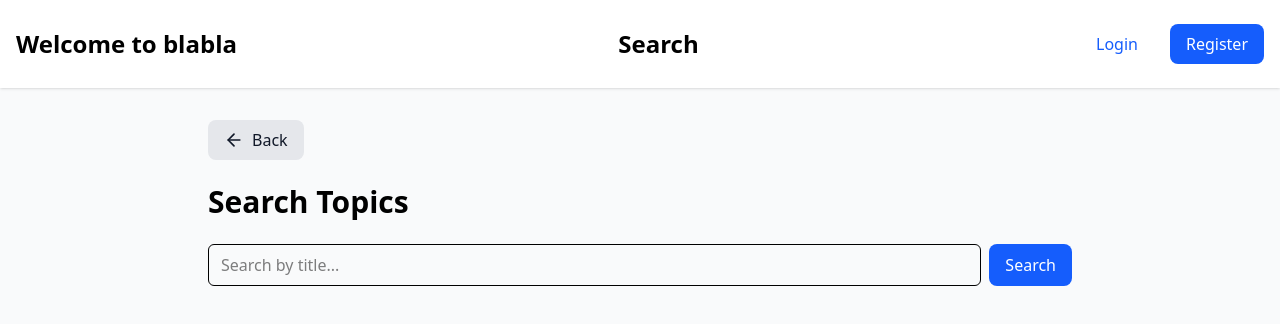
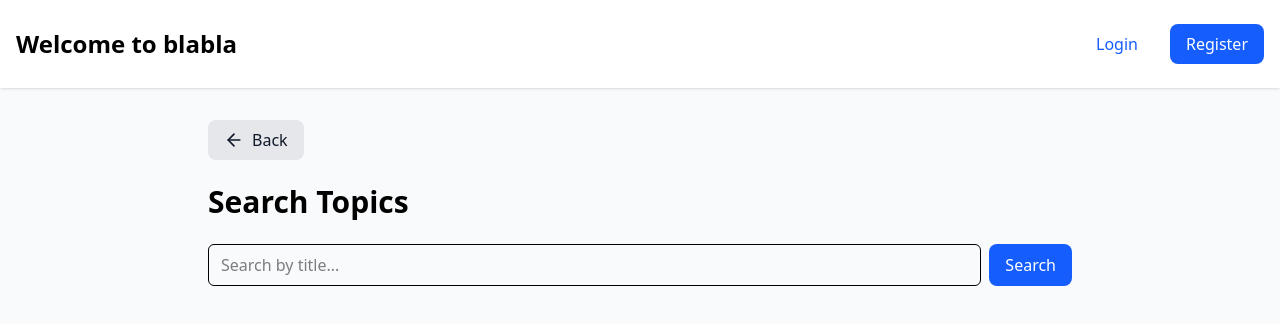
Before and after one commit to Lvhacker1/fullstack-forum-app, a Next.js app: page /search in a window 1280 px wide. Shown: the top 324 px of the page. Built offline with nearby package versions, Linux system fonts and the light colour scheme.

Commit message:
remove searchLink from header

```diff
--- a/components/layout/Header.tsx
+++ b/components/layout/Header.tsx
@@ -32,9 +32,6 @@ const Header = ({ user }: HeaderProps) => {
           <Link href={ROUTES.HOME} className="text-2xl font-bold">
             {headerText.title}
           </Link>
-          <Link href={ROUTES.SEARCH} className="text-2xl font-bold">
-            {headerText.searchText}
-          </Link>
           <button className="md:hidden"
             onClick={() => setIsOpen(!isOpen)}>
             {isOpen ? <X size={24} /> : <Menu size={24} />}
@@ -63,9 +60,6 @@ const Header = ({ user }: HeaderProps) => {
         </div>
         {isOpen && (
           <div className="md:hidden mt-4 flex flex-col gap-2">
-            <Link href={ROUTES.SEARCH} className="px-4 py-2 text-gray-800 hover:bg-gray-50 rounded text-center" onClick={() => setIsOpen(false)}>
-              {headerText.searchText}
-            </Link>
             {user ? (
               <>
               <p className="text-gray-700">{headerText.welcomeMessage}, {user.username || user.email}</p>
--- a/lib/constants/routes.ts
+++ b/lib/constants/routes.ts
@@ -3,5 +3,4 @@ export const ROUTES = {
   LOGIN: '/auth/login',
   REGISTER: '/auth/register',
   CALLBACK: '/auth/callback',
-  SEARCH: '/search',
 }
--- a/lib/data/headerText.ts
+++ b/lib/data/headerText.ts
@@ -9,5 +9,4 @@ export const headerText: HeaderText = {
   registerLink: ROUTES.REGISTER,
   welcomeMessage: 'Welcome',
   logOutText: 'Log Out',
-  searchText: 'Search',
 }
--- a/lib/types/headerText.ts
+++ b/lib/types/headerText.ts
@@ -6,5 +6,4 @@ export interface HeaderText {
   registerLink: string
   welcomeMessage: string
   logOutText: string
-  searchText: string
 }
```
